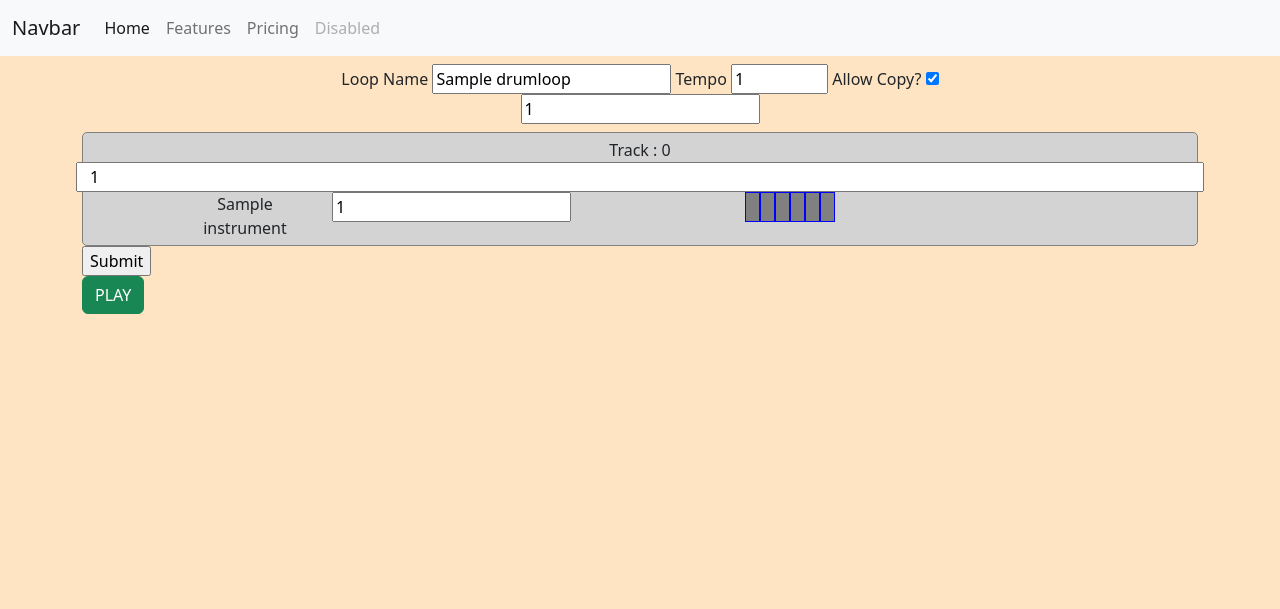
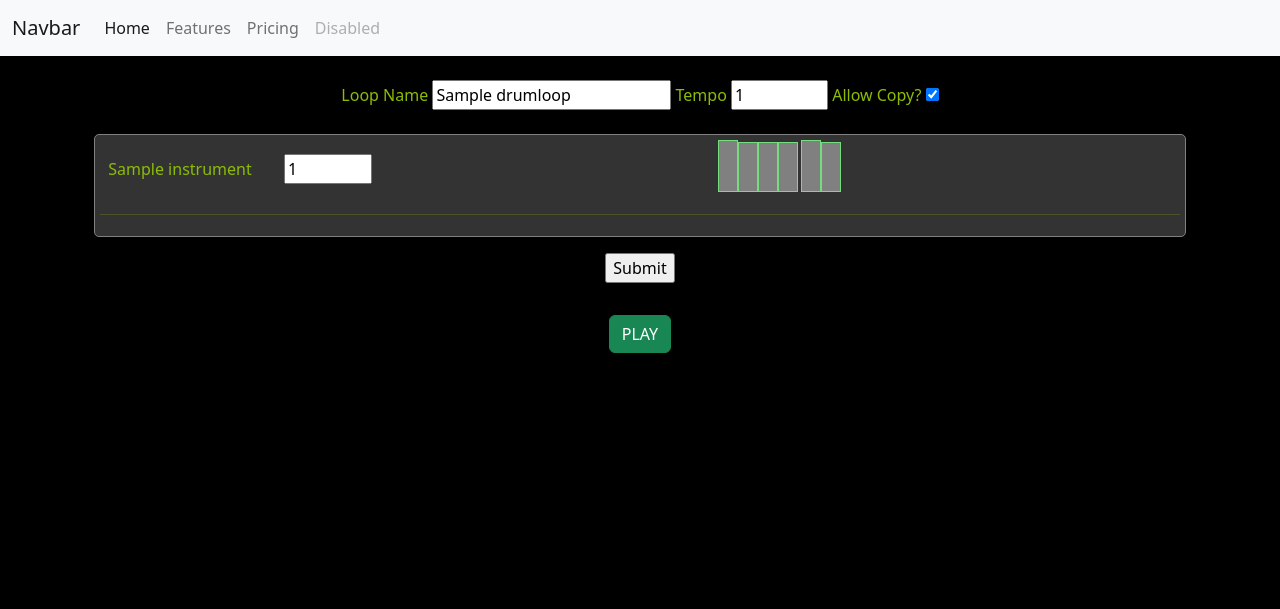
Before and after one commit to johnrearden/just-beats, a Django app: page / in a window 1280 px wide. Shown: the top 609 px of the page. Run offline with Django 3.2, Linux system fonts and the light colour scheme; tables that the repository leaves empty hold one stand-in row (values such as "Sample post").

Commit message:
Improve style on drumloop editor

```diff
--- a/beats_app/views.py
+++ b/beats_app/views.py
@@ -26,9 +26,9 @@
         for id_str in track_ids:
             id = int(id_str)
             queryset = Track.objects.filter(id=id)
-            beats = querydict.get(f"beats_{id - 1}")
-            beat_volumes = querydict.get(f"beat_volumes_{id - 1}")
-            track_volume = querydict.get(f"track_volume_{id - 1}")
+            beats = querydict.get(f"beats_{id}")
+            beat_volumes = querydict.get(f"beat_volumes_{id}")
+            track_volume = querydict.get(f"track_volume_{id}")
             track = queryset.first()
             track.beats = beats
             track.beat_volumes = beat_volumes
--- a/static/css/style.css
+++ b/static/css/style.css
@@ -1,9 +1,10 @@
 body {
-    background-color: bisque;
+    background-color: black;
+    color: rgb(140, 189, 6);
 }
 
 .track-holder {
-    background-color: lightgrey;
+    background-color: #333333;
     padding: 5px;
     border: 1px solid gray;
     border-radius: 5px;
@@ -21,23 +22,32 @@
 
 .beat {
     display: inline-block;
-    width: 15px;
-    height: 30px;
+    width: 20px;
+    height: 50px;
     background-color: gray;
     color: red;
-    border: 1px solid blue;
+    border: 1px solid rgb(116, 221, 125);
 }
 
-.active_beat {
-    background-color: cyan;
+.beat:nth-child(4n - 3) {
+    display: inline-block;
+    margin-left: 3px;
+    width: 20px;
+    background-color: gray;
+    color: red;
+    border: 1px solid rgb(116, 221, 125);
+    height: 52px;
 }
 
-.instrument-name {
-    display: inline-block;
-    width: 150px;
+.active_beat, .active_beat:nth-child(4n - 3) {
+    background: radial-gradient(rgb(140, 189, 6),rgb(68, 92, 3));
 }
 
-.beats-hidden-field {
+.beats-field {
+    user-select: none;
+}
+
+.beat-volumes-field {
     user-select: none;
     display: none;
 }
@@ -45,3 +55,7 @@
 .hidden {
     display: none;
 }
+
+.beats-holder, .instrument-name, .track-volume {
+    display: inline-block;
+}
--- a/static/js/track_renderer.js
+++ b/static/js/track_renderer.js
@@ -4,12 +4,13 @@
     let tempo = parseInt(document.getElementById('tempo').value);
     playButton.addEventListener('click', () => init(tempo));
 
-    let numberOfTracks = document.getElementsByClassName('track').length;
-    console.log(`numberOfTracks : ${numberOfTracks}`);
+    let beatsFields = document.getElementsByClassName('beats-field')
+    let numberOfTracks = beatsFields.length;
     for (let i = 0; i < numberOfTracks; i++) {
-        let trackId = `track_${i}`;
-        let track_div = document.getElementById(trackId);
-        let beatString = document.getElementById('beats_' + i).value;
+        let trackDOMIndex = `track_${i}`;
+        let trackId = beatsFields[i].id.split('_')[1]
+        let track_div = document.getElementById(trackDOMIndex);
+        let beatString = beatsFields[i].value;
         for (let j = 0; j < beatString.length; j++) {
             let beatDiv = document.createElement('div');
             if (beatString[j] === '8') {
@@ -17,7 +18,7 @@
             } else {
                 beatDiv.className = "beat";
             }
-            beatDiv.id = `${i}:${j}`
+            beatDiv.id = `${trackId}:${j}`
             beatDiv.addEventListener('click', e => onBeatClick(e));
             track_div.appendChild(beatDiv)
         }
@@ -50,7 +51,10 @@
     const audioCtx = new AudioContext();
     let drumURLs = [];
     let instrumentURLElements = document.getElementsByClassName('instrument-url');
-    console.log(`instrumentURLElements == ${instrumentURLElements}`);
+
+    // The drum sample urls are read from the DOM in the order in which the
+    // elements appear - this should remain stable, and is the same order in
+    // which the beats are read.
     for (let element of instrumentURLElements) {
         let drumURL = element.innerHTML;
         drumURLs.push(drumURL);
@@ -94,13 +98,11 @@
 
 async function setupSequences(audioCtx, drumURLs) {
     let sequences = [];
-    console.log(drumURLs);
+    let beatsFields = document.getElementsByClassName('beats-field')
     for (let i = 0; i < drumURLs.length; i++) {
         const filepath = `static/${drumURLs[i]}`;
-
         sample = await getFile(audioCtx, filepath);
-        let pattern = document.getElementById(`beats_${i}`).value;
-        sequences.push(new DrumSequence(sample, pattern));
+        sequences.push(new DrumSequence(sample, beatsFields[i].id));
     }
     return sequences;
 }
@@ -132,8 +134,6 @@
 
         let beatsPerSec = tempo / 60 * 8;
         this.beatDuration = 1 / beatsPerSec;
-        console.log(`tempo = ${this.tempo}`);
-        console.log(`loopLength = ${this.loopLength}`);
     }
 
     setTempo(tempo) {
@@ -144,19 +144,14 @@
 }
 
 class DrumSequence {
-    constructor(sample, sequence) {
+    constructor(sample, DOMElementId) {
         this.sample = sample;
-        this.sequence = sequence;
+        this.DOMElementId = DOMElementId;
 
         this.pointer = 0;
-        console.log(`sequence: ${this.sequence}`);
-    }
-
-    setSequence = (sequence) => {
-        this.sequence = sequence;
     }
 
     hasBeatAt = (index) => {
-        return this.sequence.charAt(index) === '8'
+        return document.getElementById(this.DOMElementId).value.charAt(index) === "8"
     }
 }
--- a/templates/loop_editor.html
+++ b/templates/loop_editor.html
@@ -8,44 +8,62 @@
 <div class="container">
     <form action="" method="POST">
         {% csrf_token %}
+        <div class="container">
             <div class="row">
-            <div class="col-md-8 offset-2 p-md-2 text-center">
+                <div class="col-md-8 offset-2 p-4 text-center">
                     <label for="drumloop_name">Loop Name</label>
                     <input type="text" id="drumloop_name" value="{{ loop.name }}" name="drumloop_name">
                     <label for="tempo">Tempo</label>
                     <input type="number" id="tempo" name="tempo" value="{{ loop.tempo }}" min="60" max="200" step="1">
                     <label for="allow_copy">Allow Copy?</label>
-                <input type="checkbox" id="allow_copy" name="allow_copy" checked="{{ loop.allow_copy }}" value="allowed">
-                <input type="text" name="drumloop_id" value="{{ loop.id }}">
+                    <input type="checkbox" id="allow_copy" name="allow_copy" checked="{{ loop.allow_copy }}"
+                        value="allowed">
+                    <input type="text" class="hidden" name="drumloop_id" value="{{ loop.id }}">
                 </div>
             </div>
 
             <div class="track-holder text-center">
                 {% for track in tracks %}
-            <div class="row">
-                <label for="">Track : {{ forloop.counter0 }}</label>
-                <input type="text" class="beats-hidden-field text-center" id="beats_{{ forloop.counter0 }}"
-                    name="beats_{{ forloop.counter0 }}" value="{{ track.beats }}" readonly>
-                <input type="text" class="beats-hidden-field text-center" id="beat_volumes_{{ forloop.counter0 }}"
-                    name="beat_volumes_{{ forloop.counter0 }}" value="{{ track.beat_volumes }}" readonly>
-                <input type="text" id="tracks" name="tracks" value="{{ track.id }}">
-                <div class="col-md-2 offset-1 instrument-name">
-                    <div>{{ track.instrument.name }}</div>
+                <div class="row align-items-center">
+
+                    <!-- Hidden fields : Their values are read by the script and used to set up the
+                     WebAudio audioContext. The user is not able to modify them directly. The
+                     beats-field value is the single source of truth for the pattern of beats that the user
+                     selects. It is loaded from the database, edited indirectly by clicking on the beatDivs
+                     below, read by the sequencer to play the loop and returned to the backend with the
+                     form's POST request.-->
+                    <input type="text" class="beats-field hidden" id="beats_{{ track.id }}"
+                        name="beats_{{ track.id }}" value="{{ track.beats }}" readonly>
+                    <input type="text" class="beat-volumes-field hidden" id="beat_volumes_{{ track.id }}"
+                        name="beat_volumes_{{ track.id}}" value="{{ track.beat_volumes }}" readonly>
+                    <input type="text" id="tracks" class="hidden" name="tracks" value="{{ track.id }}">
+                    <div class="instrument-url hidden">{{ track.instrument.url }}</div>
+
+                    <!-- Visible fields : These can be edited directly by the user.-->
+                    <div class="col-2" vertical-align>
+                        <div class="instrument-name">{{ track.instrument.name }}</div>
                     </div>
-                <div class="instrument-url hidden">{{ track.instrument.url }}</div>
-                <div class="col-md-2 track-volume">
-                    <input type="number" name="track_volume_{{ forloop.counter0 }}" value="{{ track.track_volume }}">
+                    <div class="col-1">
+                        <input type="number" name="track_volume_{{ track.id }}" value="{{ track.track_volume }}" min="0"
+                            max="10" step="1" class="track_volume">
                     </div>
-                <div class="col-md-6 track">
-                    <div id="track_{{ forloop.counter0 }}"></div>
+                    <div class="col-9">
+                        <div id="track_{{ forloop.counter0 }}" class="beats-holder"></div>
                     </div>
                 </div>
-
+                <hr>
                 {% endfor %}
             </div>
+            <div class="row"></div>
+                <div class="text-center p-3">
                     <input type="submit">
+                </div>
+            </div>
+        </div>
     </form>
+    <div class="text-center p-3">
         <button id="play-loop" class="btn btn-success">PLAY</button>
+    </div>
 
 </div>
 
```
Also changed, not shown: README.md. Lines whose indentation alone changed are shown as unchanged.
